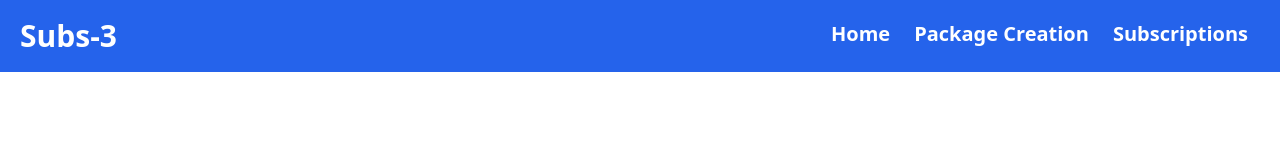
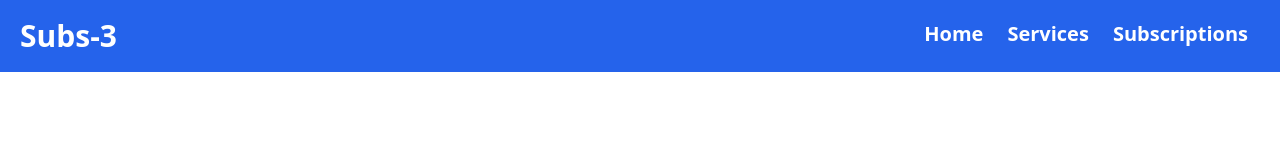
Before and after one commit to ptrkns/subscription-service, a React (Vite) app: page / in a window 1280 px wide. Shown: the top 160 px of the page. Built offline with nearby package versions, Linux system fonts and the light colour scheme.

Commit message:
Renamed the 'Package Creation'

```diff
--- a/src/components/Header.tsx
+++ b/src/components/Header.tsx
@@ -9,7 +9,7 @@ function Header() {
         <h1 className='text-2xl pt-5 md:pt-0 lg:pt-0 md:text-3xl lg:text-3xl cursor-pointer' onClick={() => navigate('/')}>Subs-3</h1>
         <ul className='flex flex-row md:text-xl lg:text-xl'>
             <li className='py-5 px-3 border-b-4 border-blue-600 hover:border-white cursor-pointer'><Link to='/'>Home</Link></li>
-            <li className='py-5 px-3 border-b-4 border-blue-600 hover:border-white cursor-pointer'><Link to='/package-creation'>Package Creation</Link></li>
+            <li className='py-5 px-3 border-b-4 border-blue-600 hover:border-white cursor-pointer'><Link to='/package-creation'>Services</Link></li>
             <li className='py-5 px-3 border-b-4 border-blue-600 hover:border-white cursor-pointer'><Link to='/subscriptions'>Subscriptions</Link></li>
         </ul>
     </div>
```
